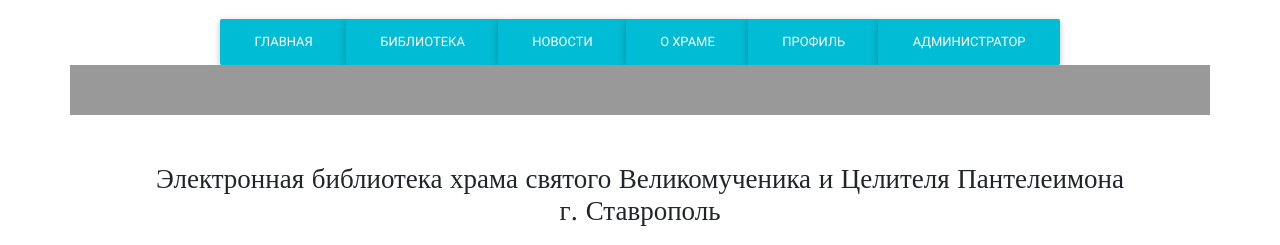
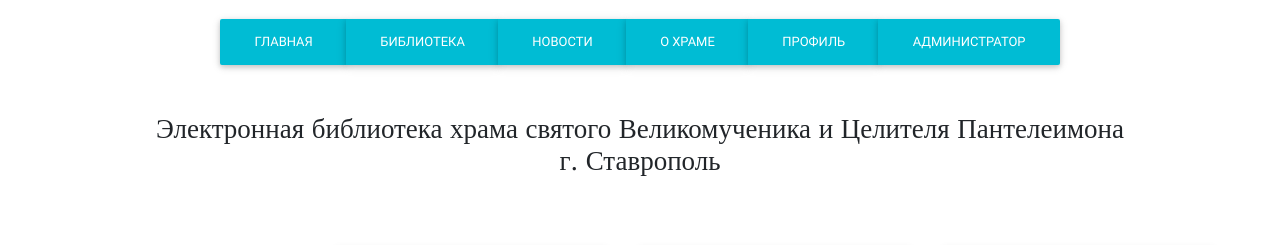
Before and after one commit to stav-ortodox/bib, a PHP site: page / in a window 1280 px wide. Shown: the part 542-787 px from the top of the page. Run offline with PHP 8.4, Linux system fonts and the light colour scheme; some web fonts are replaced.

Commit message:
перед переделыванием страницы библиотеки

```diff
--- a/css/style.css
+++ b/css/style.css
@@ -15,12 +15,6 @@ html {
 
 body {
 	height: 100%;
-}
-
-header {
-	position: relative;
-	padding: 25px;
-	background: #999;
 }
 
 a {
--- a/index.php
+++ b/index.php
@@ -28,7 +28,7 @@ get_header_site ('Главная', 'Электронная библиотека
 <div class="wrap justify-content-center">
   <div class="btn-group " role="group" aria-label="Basic example">
     <button type="button" class="btn btn-cyan">Главная</button>
-    <button type="button" class="btn btn-cyan">Библиотека</button>
+    <button type="button" class="btn btn-cyan" onclick=location.href="/pages/p_biblioteka.php">Библиотека</button>
     <button type="button" class="btn btn-cyan">Новости</button>
     <button type="button" class="btn btn-cyan">О храме</button>
     <button type="button" class="btn btn-cyan">Профиль</button>
@@ -36,14 +36,6 @@ get_header_site ('Главная', 'Электронная библиотека
   </div>
 </div>
 
-
-  <header class="container clearfix">
-    <div class="icon-menu">
-      <span class="divide"></span>
-      <span class="divide"></span>
-      <span class="divide"></span>
-    </div>
-  </header>
 
 
 <div class="main-title-page"><h1>Электронная библиотека храма святого Великомученика и Целителя Пантелеимона <br> г. Ставрополь</h1></div>
```
